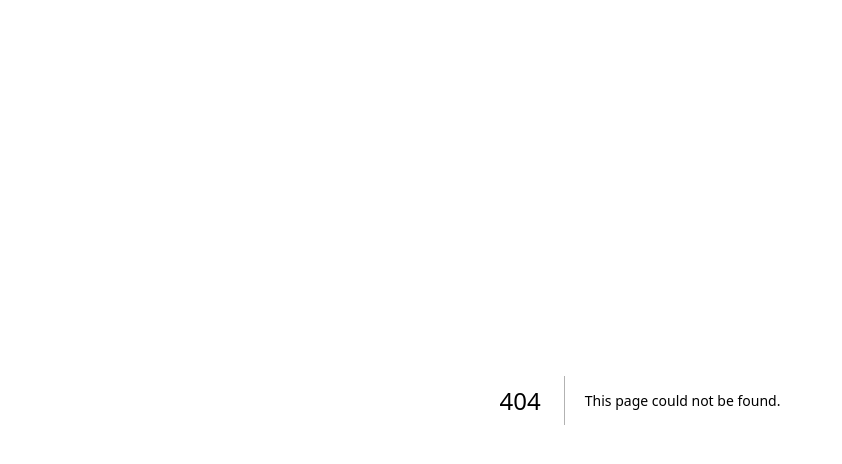
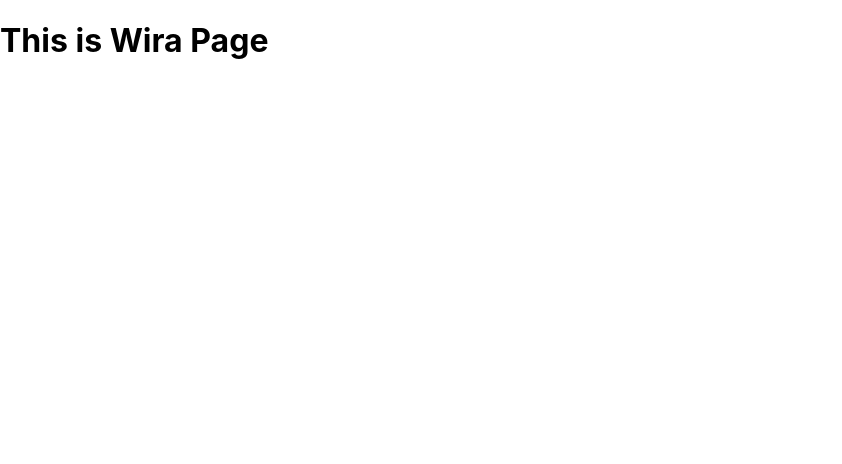
Before and after one commit to fahmialfareza/km3-fe-collabs, a Next.js app: page /wira in a window 1280 px wide. Before the commit this address had no page. Shown: the top 464 px of the page, without its empty margins (0-842 px from the left). Built offline with nearby package versions, Linux system fonts and the light colour scheme.

Commit message:
feature: add_page_wira

```diff
--- /dev/null
+++ b/pages/wira.js
@@ -0,0 +1,7 @@
+import React from "react";
+
+function Reza() {
+  return <h1> This is Wira Page </h1>;
+}
+
+export default Reza;
```
